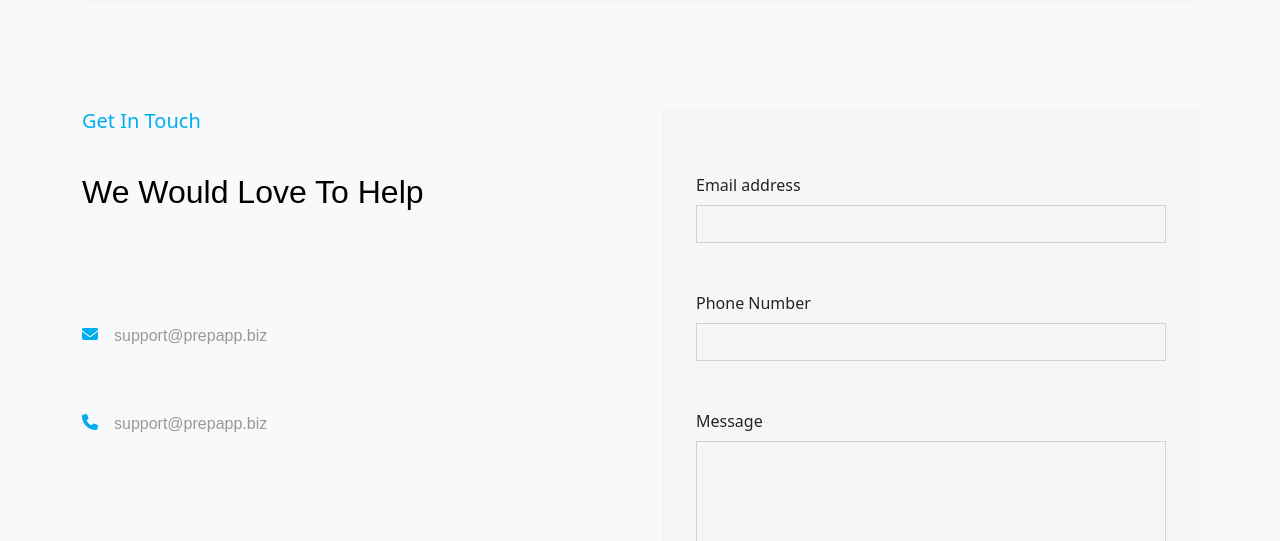
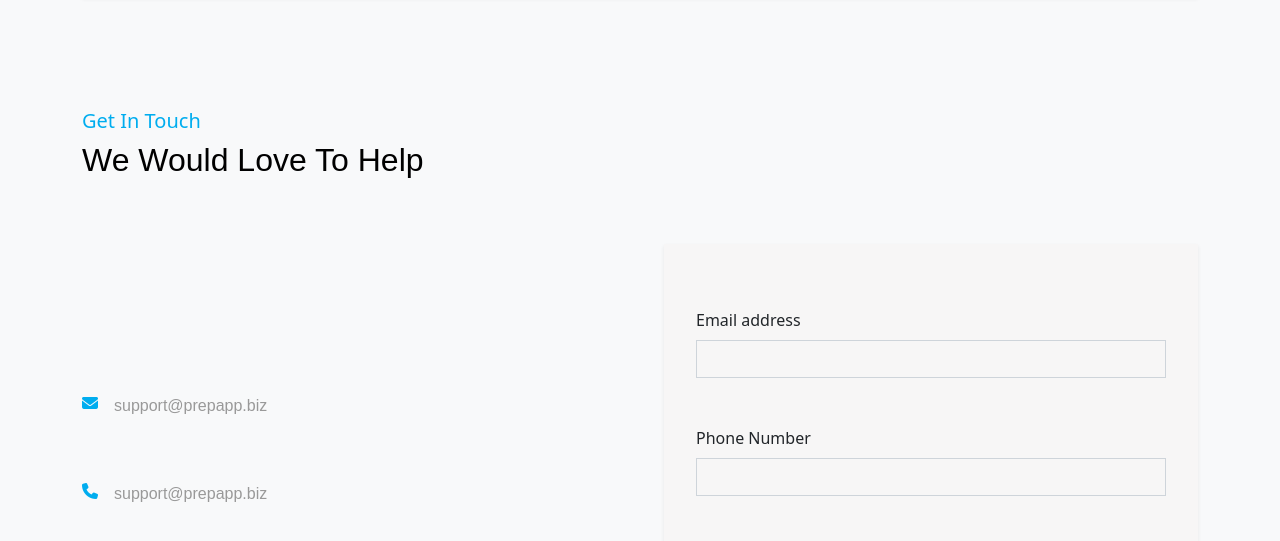
Before and after one commit to RayhanM17/PrepAppDemo, a website: page dist/index.html in a window 1280 px wide. Shown: the part 3252-3793 px from the top of the page. Drawn offline with nearby package versions, Linux system fonts and the light colour scheme.

Commit message:
contact restructure

```diff
--- a/scss/_mobile.scss
+++ b/scss/_mobile.scss
@@ -49,15 +49,46 @@
   }
 
   #contact{
+    .container{
       .heading{
         width: 100%;
       }
+      .info-content{
+        align-items: center;
+        justify-content: center;
+        .email{
+          display: flex;
+          align-items: center;
+          justify-content: center;
+        }
+        .phone{
+          display: flex;
+          align-items: center;
+          justify-content: center;
+        }
         .info{
+          margin-bottom: 5rem;
           width: 100%;
+        }
       }
 
       .socials{
         margin-bottom: 4rem;
+      }
+
+      .form-container{
+        display: grid;
+        grid-template-rows: 1fr 1/2fr;
+        .info-content{
+          grid-row: 2/3;
+          justify-content: start;
+          margin-top: 0rem;
+
+          .info{
+            margin-bottom: 5rem;
+          }
+        }
+      }
     }
   }
 }
--- a/scss/main.scss
+++ b/scss/main.scss
@@ -249,21 +249,19 @@ body{
 // Contact
 #contact{
   .container{
+    .heading{
+      h2{
+        margin-bottom: 4rem;
+      }
+    }
     .info-content{
-      height: 30rem;
       overflow: hidden;
       display: flex;
       flex-direction: column;
-      align-items: start;
-      justify-content: space-between;
-
-      .heading{
-        h4{
-          margin-bottom: 2.5rem;
-        }
-      }
+      justify-content: center;
 
       .info{
+        margin-bottom: 13rem;
         i{
           color: $primaryColor;
           font-size:1rem;
@@ -273,6 +271,7 @@ body{
       }
 
       .socials{
+        display: flex;
         i{
           font-size:1rem;
           padding: 0.5rem;
```
Also changed, not shown: dist/css/main.css, dist/index.html. Lines whose indentation alone changed are shown as unchanged.
